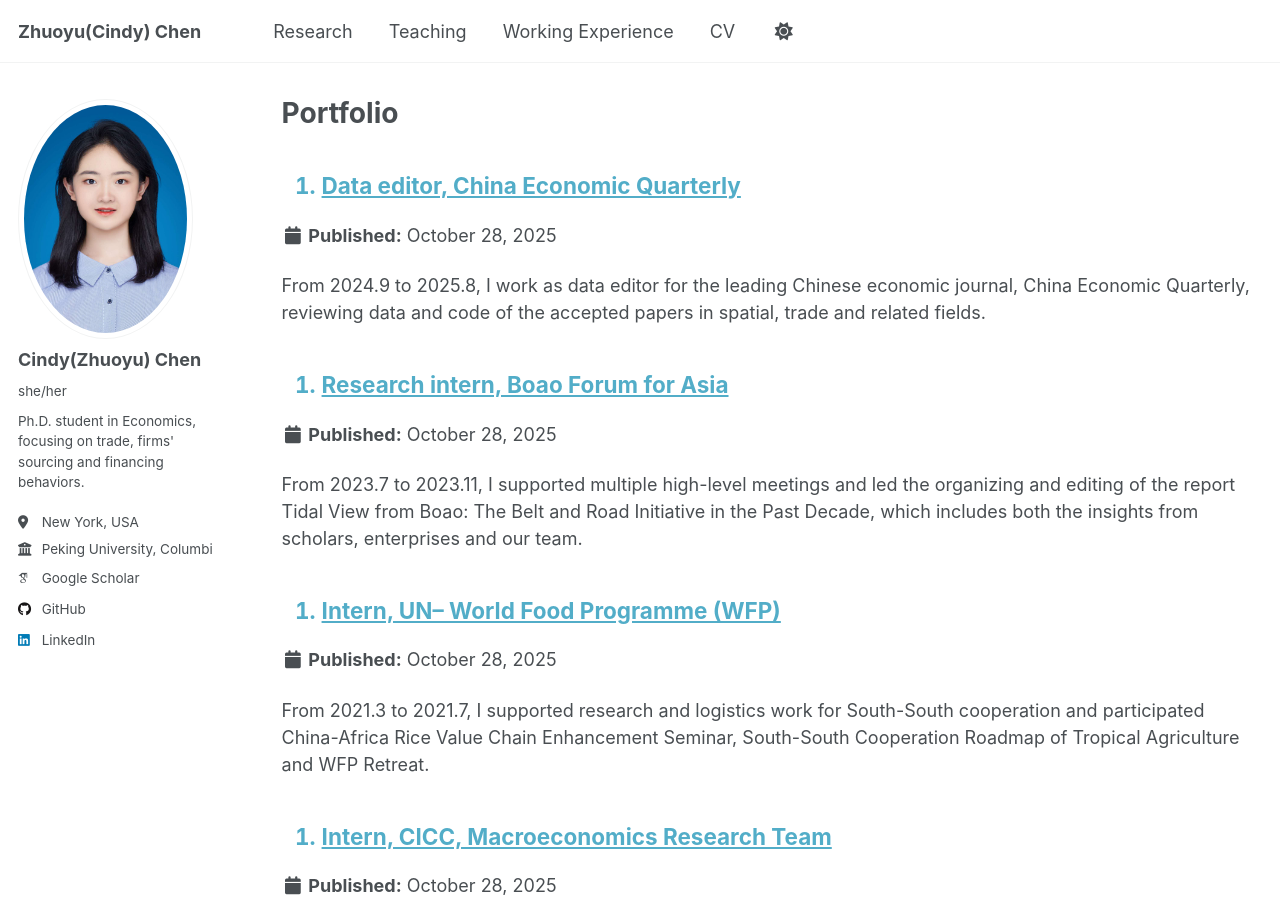
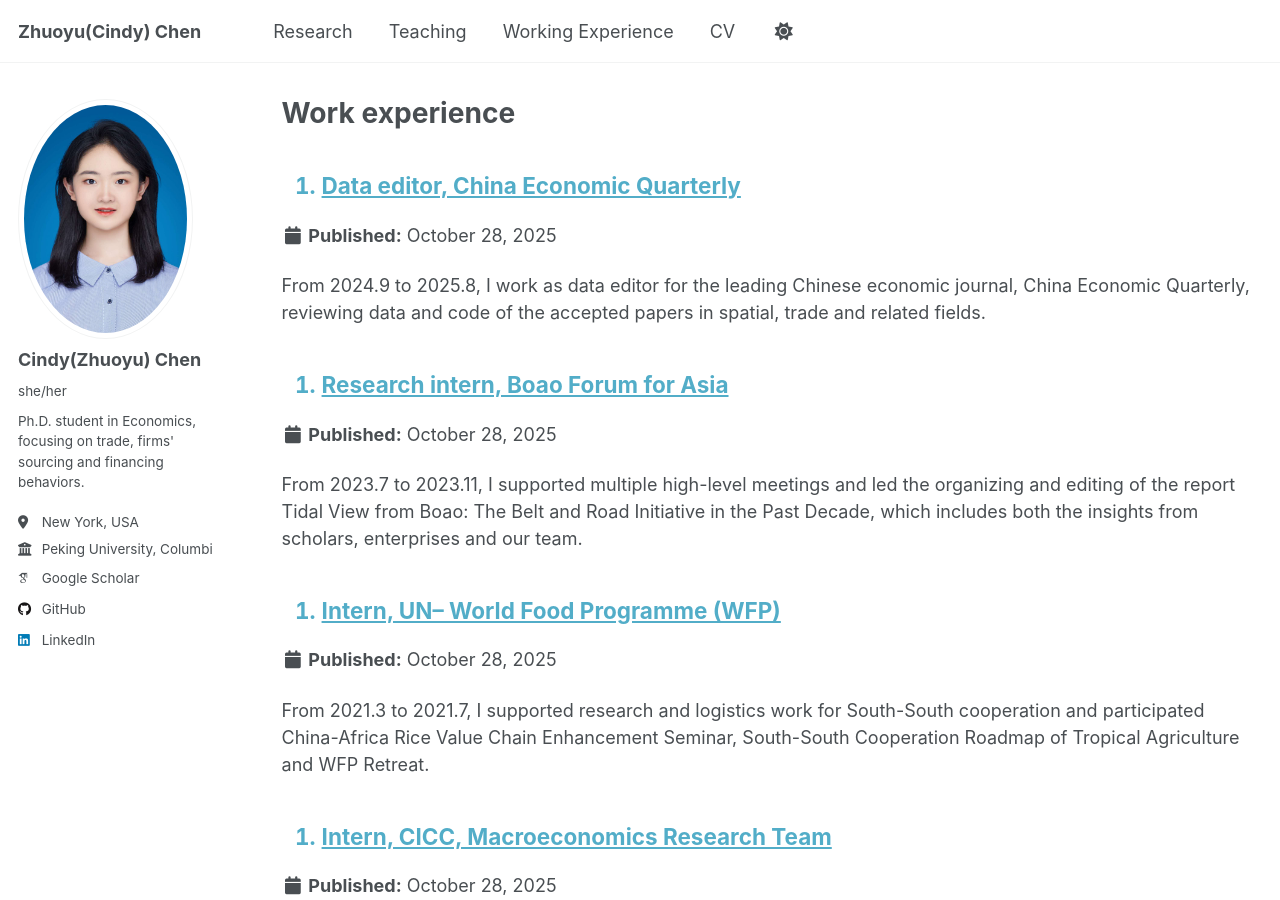
Before and after one commit to Cindyeco/Cindyeco.github.io, a Jekyll site: the page built from _pages/portfolio.html, in a window 1280 px wide and 900 px high. Built offline with Jekyll 4.4.1, drawn with Linux system fonts in a browser that asks for light colours; some web fonts are replaced; a script that is not in the unit is left out.

Commit message:
Update portfolio.html

```diff
--- a/_pages/portfolio.html
+++ b/_pages/portfolio.html
@@ -1,6 +1,6 @@
 ---
 layout: archive
-title: "Portfolio"
+title: "Work experience"
 permalink: /portfolio/
 author_profile: true
 ---
```
